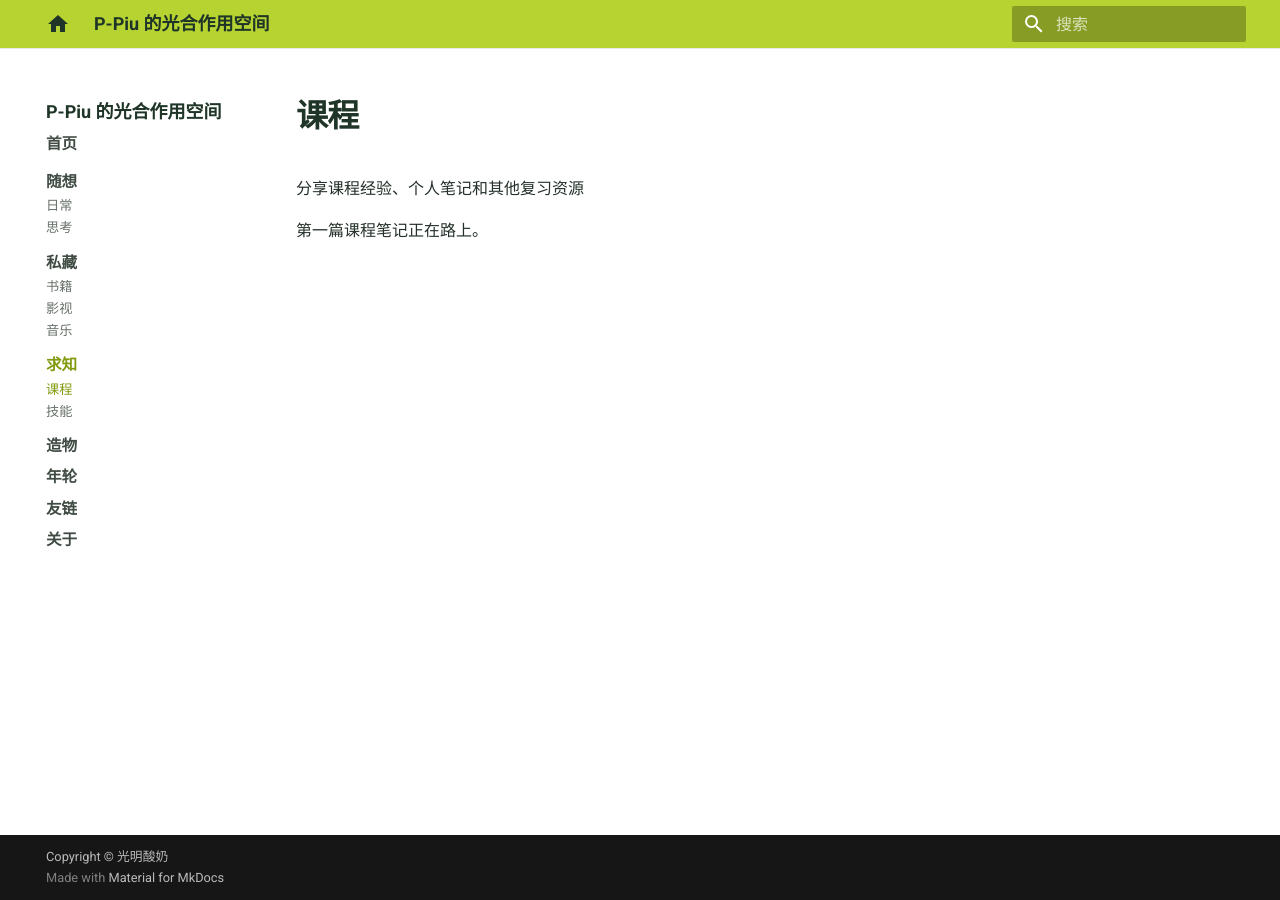
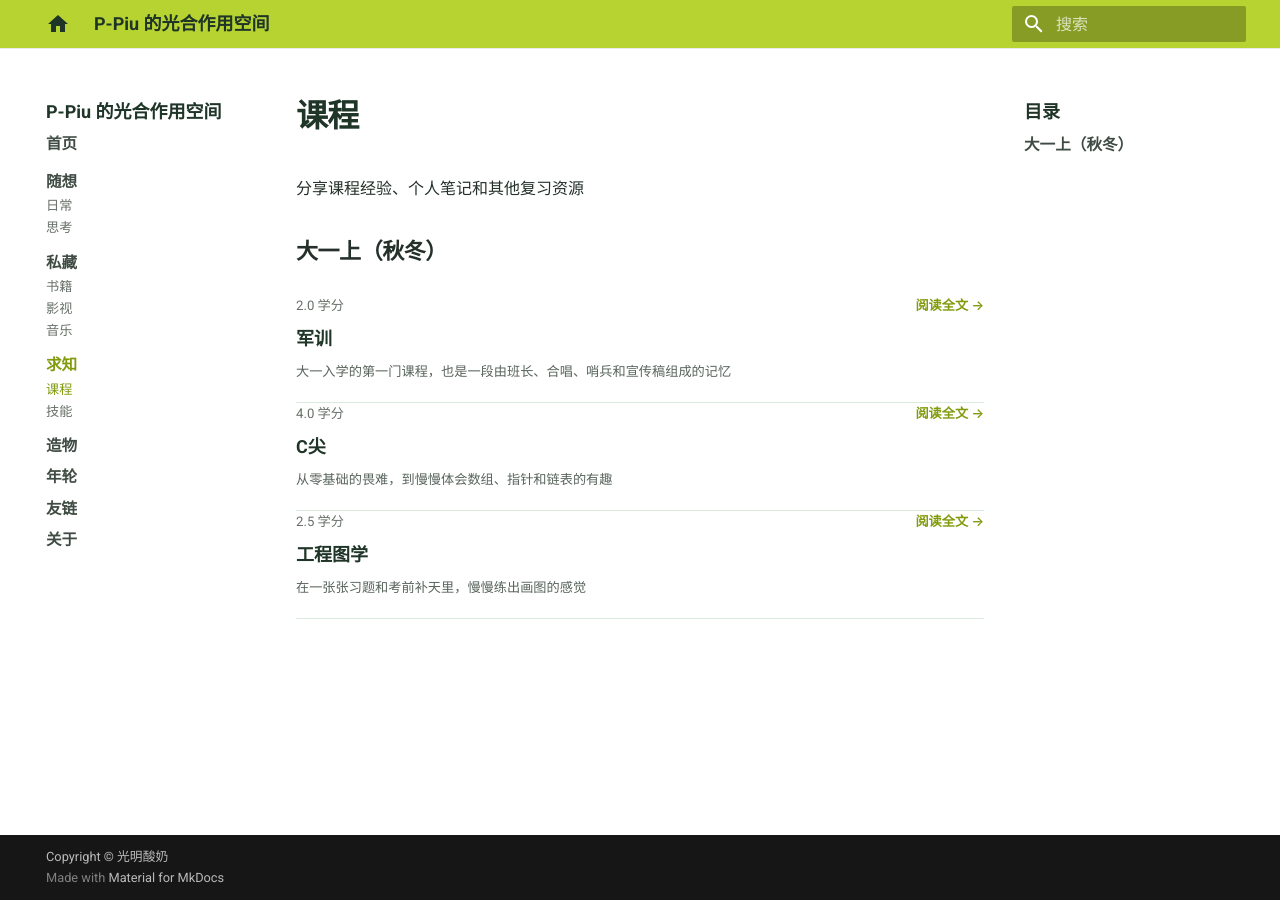
Before and after one commit to P-Piu/P-Piu.github.io, an MkDocs documentation site: the page built from docs/learning/courses.md, in a window 1280 px wide. Built offline with MkDocs 1.6.1 and Material for MkDocs 9.7.7, drawn with Linux system fonts in a browser that asks for light colours.

Commit message:
添加大一上课程笔记

```diff
--- a/docs/learning/courses.md
+++ b/docs/learning/courses.md
@@ -2,4 +2,31 @@
 
 分享课程经验、个人笔记和其他复习资源
 
-第一篇课程笔记正在路上。
+## 大一上（秋冬）
+
+<div class="article-index">
+  <a class="article-index-item" href="military-training/">
+    <span class="article-index-meta">
+      <span class="article-index-date">2.0 学分</span>
+      <span class="article-index-action">阅读全文 →</span>
+    </span>
+    <span class="article-index-title">军训</span>
+    <span class="article-index-summary">大一入学的第一门课程，也是一段由班长、合唱、哨兵和宣传稿组成的记忆</span>
+  </a>
+  <a class="article-index-item" href="advanced-c-programming/">
+    <span class="article-index-meta">
+      <span class="article-index-date">4.0 学分</span>
+      <span class="article-index-action">阅读全文 →</span>
+    </span>
+    <span class="article-index-title">C尖</span>
+    <span class="article-index-summary">从零基础的畏难，到慢慢体会数组、指针和链表的有趣</span>
+  </a>
+  <a class="article-index-item" href="engineering-graphics/">
+    <span class="article-index-meta">
+      <span class="article-index-date">2.5 学分</span>
+      <span class="article-index-action">阅读全文 →</span>
+    </span>
+    <span class="article-index-title">工程图学</span>
+    <span class="article-index-summary">在一张张习题和考前补天里，慢慢练出画图的感觉</span>
+  </a>
+</div>
--- a/docs/stylesheets/extra.css
+++ b/docs/stylesheets/extra.css
@@ -255,6 +255,13 @@ body {
   color: #687169;
   font-size: var(--text-sm);
   font-style: normal;
+  line-height: 1.55;
+}
+
+.md-typeset .course-meta {
+  margin: 0 0 1.25rem;
+  color: #687169;
+  font-size: var(--text-sm);
   line-height: 1.55;
 }
 
```
Also changed, not shown: docs/learning/courses/advanced-c-programming.md (added, +47 -0 lines), docs/learning/courses/engineering-graphics.md (added, +31 -0 lines), docs/learning/courses/military-training.md (added, +25 -0 lines).
